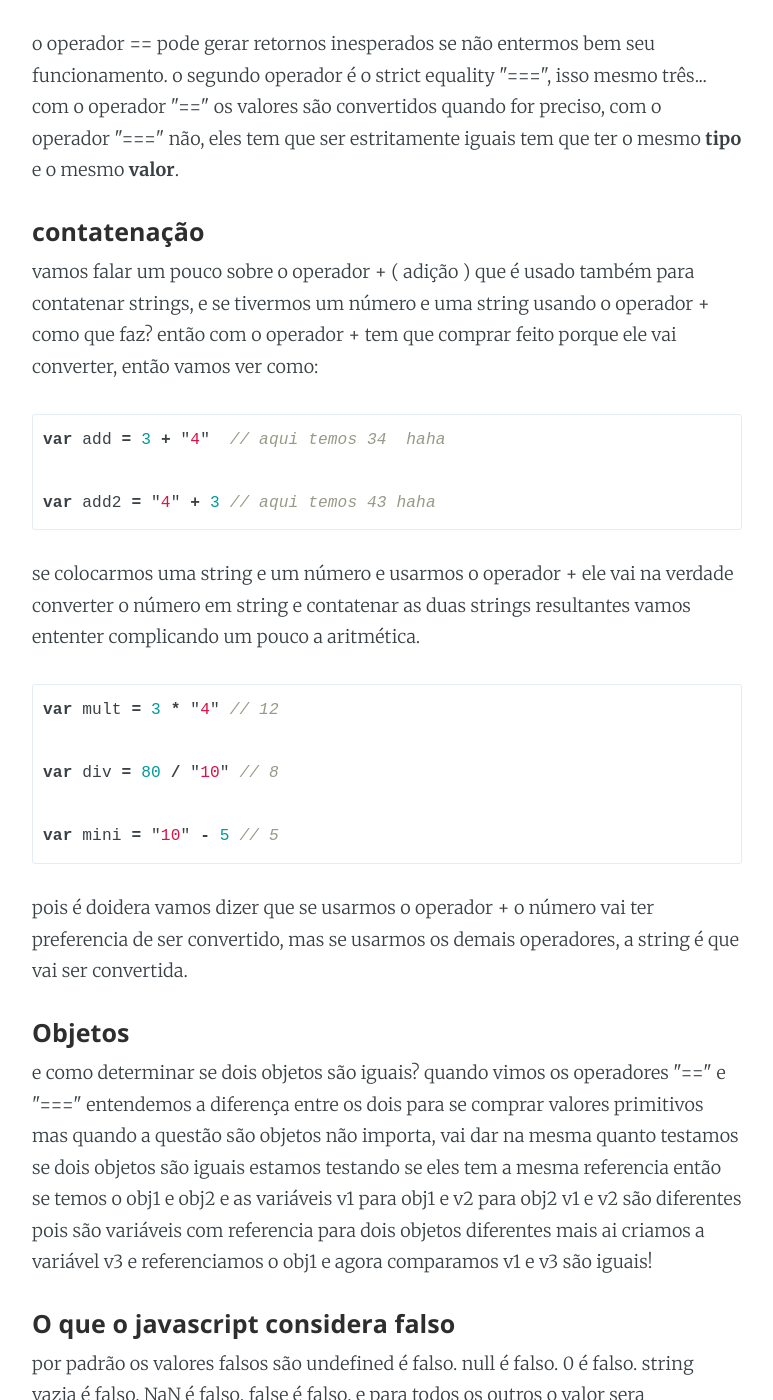
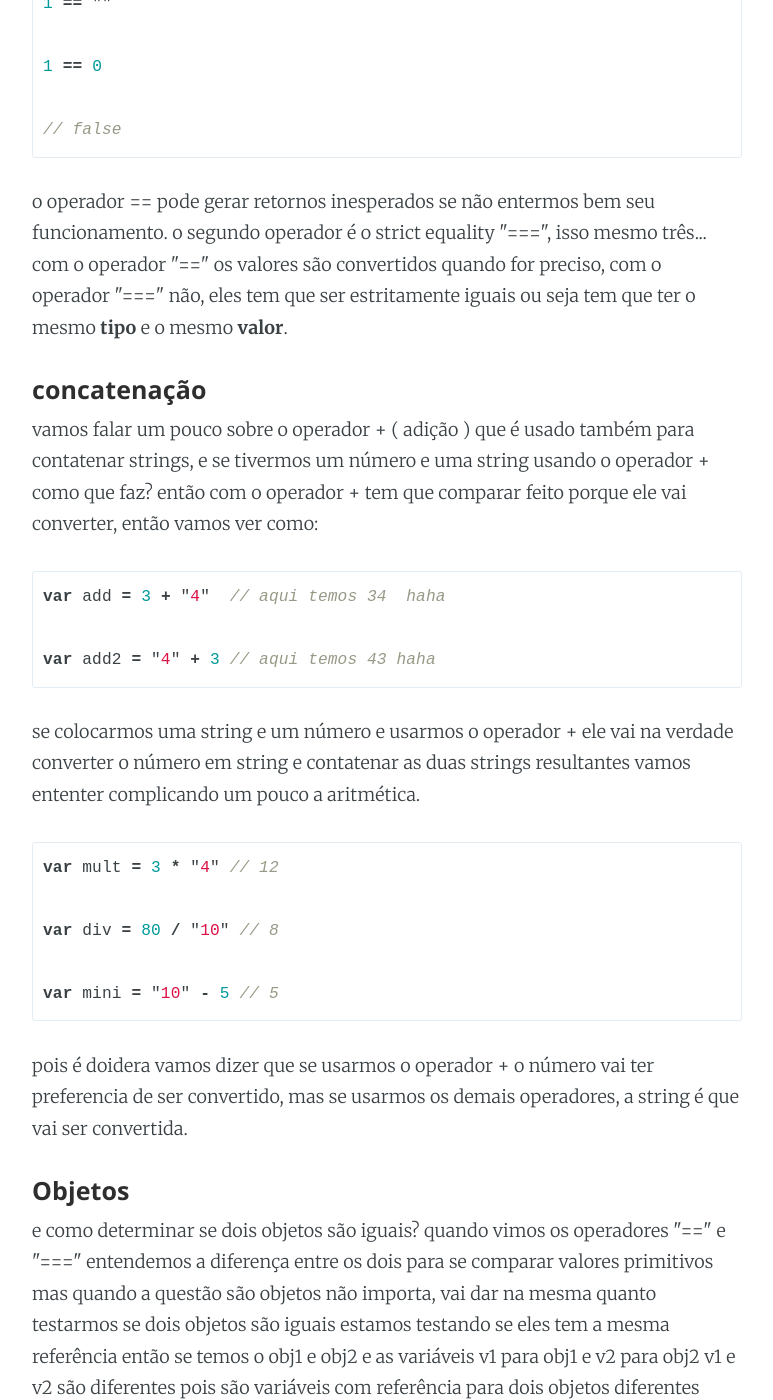
Before and after one commit to hc3/hc3.github.io, a Jekyll site: the page built from _posts/2016-07-06-tipos-de-dados-javascript.markdown, in a window 1280 px wide and 1400 px high, scrolled down 5262 px. Shown: the whole window, without its empty margins (253-1026 px from the left). Built offline with Jekyll 4.4.1, drawn with Linux system fonts in a browser that asks for light colours; some of the changed text lies outside the part shown.

Commit message:
ajustes finalizados

`````diff
--- a/_posts/2016-07-06-tipos-de-dados-javascript.markdown
+++ b/_posts/2016-07-06-tipos-de-dados-javascript.markdown
@@ -160,7 +159,7 @@ nesse caso o boolean é convertido pra número depois a string é convertida pra
 // true
 ````
 <p>
-<b>comprar null com undefined</b>
+<b>comparar null com undefined</b>
 </p>
 <p>
 e aqui temos que undefined e null são iguais ( haha ).
@@ -171,10 +170,10 @@ undefined == null
 // true
 ````
 <p>
-<b>comprar número e string vazia</b>
+<b>comparar número e string vazia</b>
 </p>
 <p>
-a string  vazia é convertida pra 0 e depois pode ser comprada com o número 1.
+a string  vazia é convertida pra 0 e depois pode ser comparada com o número 1.
 </p>
 ````js
 1 == ""
@@ -187,14 +186,14 @@ a string  vazia é convertida pra 0 e depois pode ser comprada com o número 1.
 o operador == pode gerar retornos inesperados se não entermos bem seu funcionamento.
 
   o segundo operador é o strict equality "===", isso mesmo três... com o operador "==" os valores são convertidos quando for preciso, com o operador "==="
-não, eles tem que ser estritamente iguais tem que ter o mesmo <b>tipo</b> e o mesmo <b>valor</b>.
+não, eles tem que ser estritamente iguais ou seja tem que ter o mesmo <b>tipo</b> e o mesmo <b>valor</b>.
 </p>
 
-<h4>contatenação</h4>
+<h4>concatenação</h4>
 
 <p>
   vamos falar um pouco sobre o operador + ( adição ) que é usado também para contatenar strings, e se tivermos um número e uma string usando o operador +
-como que faz? então com o operador + tem que comprar feito porque ele vai converter, então vamos ver como:
+como que faz? então com o operador + tem que comparar feito porque ele vai converter, então vamos ver como:
 </p>
 
 ````js
@@ -222,10 +221,10 @@ pois é doidera vamos dizer que se usarmos o operador + o número vai ter prefer
 <h4>Objetos</h4>
 
 <p>
-   e como determinar se dois objetos são iguais? quando vimos os operadores "==" e "===" entendemos a diferença entre os dois para se comprar valores primitivos
-mas quando a questão são objetos não importa, vai dar na mesma quanto testamos se dois objetos são iguais estamos testando se eles tem a mesma referencia
-então se temos o obj1 e obj2 e as variáveis v1 para obj1 e v2 para obj2 v1 e v2 são diferentes pois são variáveis com referencia para dois objetos diferentes
-mais ai criamos a variável v3 e referenciamos o obj1 e agora comparamos v1 e v3 são iguais!
+   e como determinar se dois objetos são iguais? quando vimos os operadores "==" e "===" entendemos a diferença entre os dois para se comparar valores primitivos
+mas quando a questão são objetos não importa, vai dar na mesma quanto testarmos se dois objetos são iguais estamos testando se eles tem a mesma referência
+então se temos o obj1 e obj2 e as variáveis v1 para obj1 e v2 para obj2 v1 e v2 são diferentes pois são variáveis com referência para dois objetos diferentes
+mais ai criamos a variável v3 e referenciamos para o obj1 e agora comparamos v1 e v3 são iguais!
 </p>
 
 <h4>O que o javascript considera falso</h4>
`````
Also changed, not shown: other parts of _posts/2016-07-06-tipos-de-dados-javascript.markdown (+6 -7 lines).
